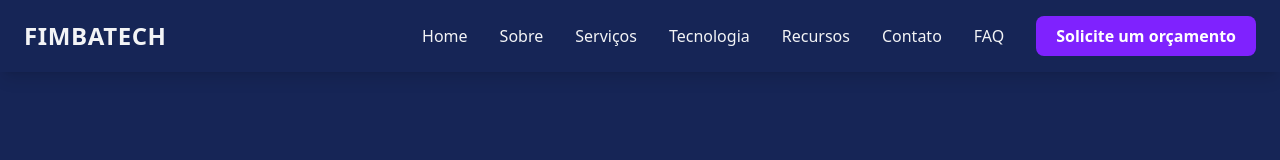
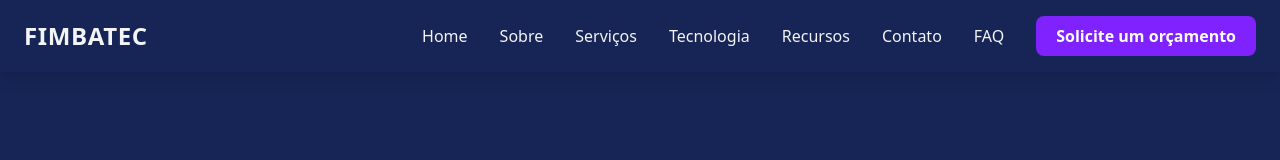
Before and after one commit to nsimba-afonso-nwayami/fimbatech, a React (Vite) app: page / in a window 1280 px wide. Shown: the top 160 px of the page. Built offline with nearby package versions, Linux system fonts and the light colour scheme.

Commit message:
Alterações no header

```diff
--- a/src/components/header/Header.jsx
+++ b/src/components/header/Header.jsx
@@ -15,7 +15,7 @@ export default function Header() {
     >
       {/* Logo */}
       <Link to="/" className="text-2xl font-bold tracking-wide z-50">
-        FIMBATECH
+        FIMBATEC
       </Link>
 
       {/* MENU ÚNICO */}
@@ -56,7 +56,7 @@ export default function Header() {
       </nav>
 
       {/* BOTÃO MOBILE ANIMADO */}
-      <button
+      <div
         onClick={() => setOpen(!open)}
         className="
           md:hidden text-gray-100 text-3xl z-50
@@ -71,7 +71,7 @@ export default function Header() {
               : "fa-bars rotate-0 scale-100"}
           `}
         ></i>
-      </button>
+      </div>
     </header>
   );
 }
```
